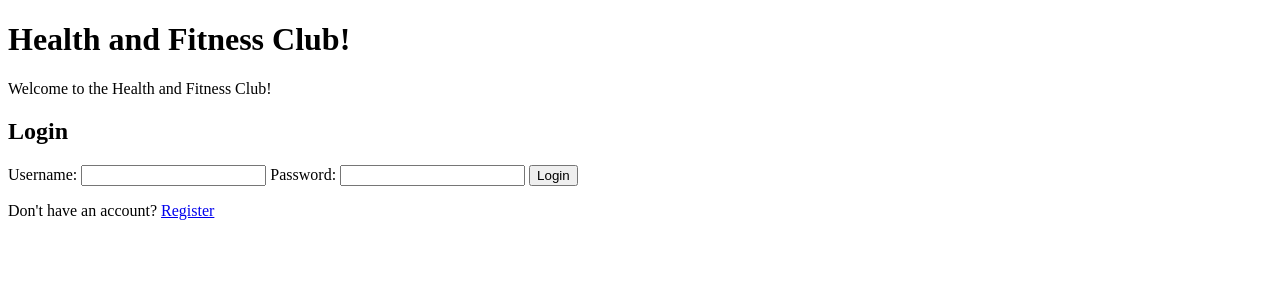
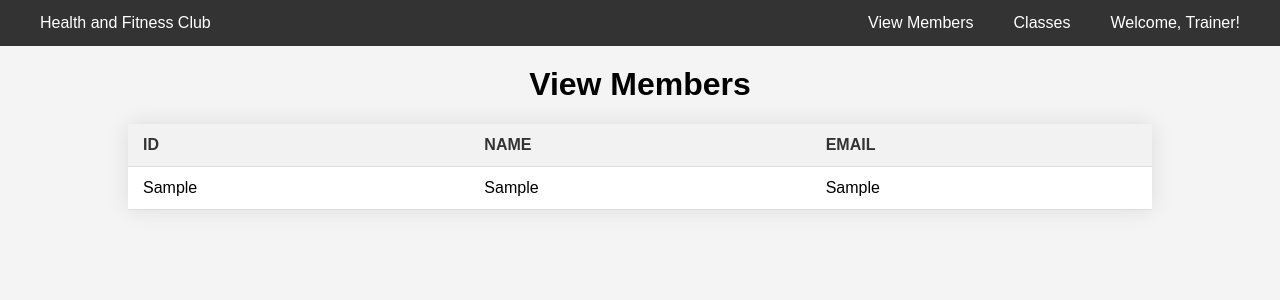
Before and after one commit to VishruthaGopa/Health-and-Fitness-Club-Management-System, a Django app: page /trainer/ in a window 1280 px wide. Shown: the top 300 px of the page. Run offline with Django 5.2, Linux system fonts and the light colour scheme; tables that the repository leaves empty hold one stand-in row (values such as "Sample post"); a database or web service that is not in the repository returns one stand-in record (values such as "Sample title"); some libraries are stand-ins or nearby versions.

Commit message:
added view member table

```diff
--- a/HealthandFitnessClubProject/TrainerApp/templates/TrainerApp/members.html
+++ b/HealthandFitnessClubProject/TrainerApp/templates/TrainerApp/members.html
@@ -1,31 +1,100 @@
 <!DOCTYPE html>
-<html>
+<html lang="en">
 <head>
-<title>TRAINER PAGE!</title>
-<style>
-</style>
+    <meta charset="UTF-8">
+    <meta name="viewport" content="width=device-width, initial-scale=1.0">
+    <title>Members</title>
+    <style>
+        body {
+            font-family: Arial, sans-serif;
+            background-color: #f4f4f4;
+            margin: 0;
+            padding: 0;
+        }
+        h1 {
+            text-align: center;
+            margin-top: 20px;
+        }
+        .navbar {
+            background-color: #333;
+            overflow: hidden;
+            display: flex;
+            justify-content: space-between;
+            align-items: center;
+            padding: 0 20px;
+        }
+
+        .navbar a {
+            color: white;
+            text-decoration: none;
+            padding: 14px 20px;
+            display: block;
+        }
+
+        .navbar a:hover {
+            background-color: #ddd;
+            color: black;
+        }
+
+        .navbar-left {
+            flex: 1;
+        }
+
+        .navbar-right {
+            display: flex;
+            align-items: center;
+        }
+        table {
+            width: 80%;
+            margin: 20px auto;
+            border-collapse: collapse;
+            background-color: #fff;
+            box-shadow: 0 0 20px rgba(0, 0, 0, 0.1);
+        }
+        th, td {
+            padding: 12px 15px;
+            text-align: left;
+            border-bottom: 1px solid #ddd;
+        }
+        th {
+            background-color: #f2f2f2;
+            color: #333;
+            text-transform: uppercase;
+        }
+        tr:hover {
+            background-color: #f2f2f2;
+        }
+    </style>
 </head>
 <body>
-
-<div class="container">
-  <h1>Health and Fitness Club!</h1>
-  <p>Welcome to the Health and Fitness Club!</p>
-
-  <h2>Login</h2>
-  <form action="" method="post">
-    <label for="username">Username:</label>
-    <input type="text" id="username" name="username" required>
-    <label for="password">Password:</label>
-    <input type="password" id="password" name="password" required>
-    <input type="submit" value="Login">
-
-  </form>
-
-  <div class="register-link">
-    <p>Don't have an account? <a href="{% url 'HealthandFitnessApp-register' %}">Register</a></p>
-  </div>
-
+  <div class="navbar">
+    <div class="navbar-left">
+        <a href="#home">Health and Fitness Club</a>
+    </div>
+    <div class="navbar-right">
+        <a href="#view-members">View Members</a>
+        <a href="#classes">Classes</a>
+        <a href="#role">Welcome, Trainer!</a>
+    </div>
 </div>
-
+    <h1>View Members</h1>
+    <table>
+        <thead>
+            <tr>
+                <th>ID</th>
+                <th>Name</th>
+                <th>Email</th>
+            </tr>
+        </thead>
+        <tbody>
+            {% for user in users %}
+            <tr>
+                <td>{{ user.0 }}</td> <!-- ID -->
+                <td>{{ user.1 }}</td> <!-- Name -->
+                <td>{{ user.2 }}</td> <!-- Email -->
+            </tr>
+            {% endfor %}
+        </tbody>
+    </table>
 </body>
 </html>
--- a/HealthandFitnessClubProject/TrainerApp/views.py
+++ b/HealthandFitnessClubProject/TrainerApp/views.py
@@ -5,9 +5,19 @@ import psycopg2
 # Create your views here.
 def members(request):
     print("member view")
+    users = displayMembers()
+    print(users)  # testing
 
-    #return HttpResponse('<h1>Trainer Page</h1>')
-    return render(request, 'TrainerApp/members.html')
+    return render(request, 'TrainerApp/members.html', {'users': users})
+
+# Display the Members table
+def displayMembers():
+    connection = connect()
+    cursor = connection.cursor()
+    cursor.execute("SELECT * FROM \"User\" where role = 'member'")
+    users = cursor.fetchall()
+    connection.close()
+    return users
 
 # Connect to PostgreSQL database
 def connect():
```
